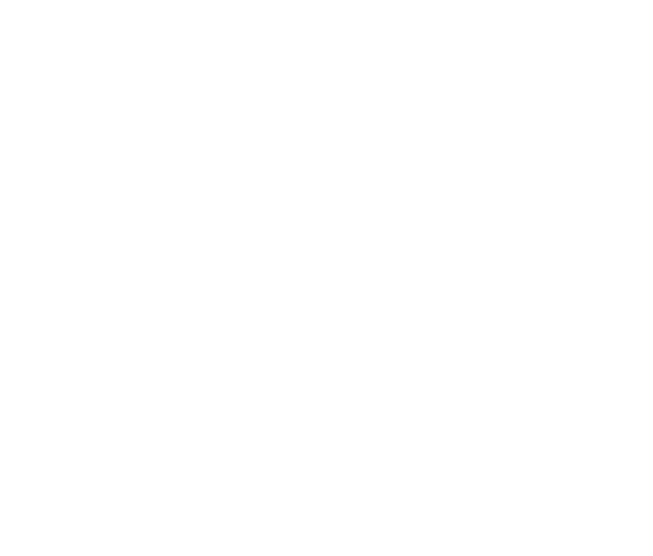
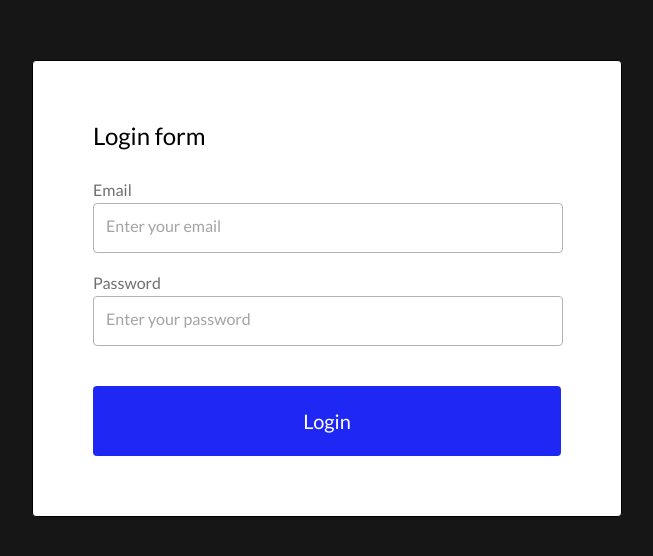
Before and after one commit to TaniaNovikova/42-2_REACT, a React (Create React App) app: page / in a window 1280 px wide. Shown: the part 112-668 px from the top of the page, without its empty margins (313-966 px from the left). Built offline with nearby package versions, Linux system fonts and the light colour scheme.

Commit message:
Homework03

```diff
--- a/src/App.jsx
+++ b/src/App.jsx
@@ -4,6 +4,7 @@
 // import Lesson04 from "./lessons/Lesson04/Lesson04";
 
 // import Homework02 from "./homeworks/Homework02/Homework02";
+import Homework03 from "./homeworks/Homework03/Homework03";
 
 // import Consult02 from "./consultations/Consult02/Consult02";
 
@@ -14,6 +15,7 @@
       {/* <Lesson03/> */}
       {/* <Lesson04/> */}
       {/* <Homework02 /> */}
+      <Homework03/>
       {/* <Consult02 /> */}
     </div>
   );
--- /dev/null
+++ b/src/components/LoginForm/LoginForm.jsx
@@ -0,0 +1,46 @@
+import Button from "../Button/Button";
+import Input from "../Input/Input";
+import "./styles.css";
+
+function LoginForm() {
+  const inputAttributes = [
+    {
+      id: "email-id",
+      name: "email",
+      type: "email",
+      placeholder: "Enter your email",
+      label: "Email",
+    },
+    {
+      id: "password-id",
+      name: "password",
+      type: "password",
+      placeholder: "Enter your password",
+      label: "Password",
+    },
+  ];
+  return (
+    <form className="login-form-wrapper">
+      <p className="login-form-title">Login form</p>
+      <div className="inputs-container">
+        <Input
+          id={inputAttributes[0].id}
+          name={inputAttributes[0].name}
+          type={inputAttributes[0].type}
+          placeholder={inputAttributes[0].placeholder}
+          label={inputAttributes[0].label}
+        />
+        <Input
+          id={inputAttributes[1].id}
+          name={inputAttributes[1].name}
+          type={inputAttributes[1].type}
+          placeholder={inputAttributes[1].placeholder}
+          label={inputAttributes[1].label}
+        />
+      </div>
+      <Button name="Login" type="submit"/>
+    </form>
+  );
+}
+
+export default LoginForm;
--- /dev/null
+++ b/src/components/LoginForm/styles.css
@@ -0,0 +1,30 @@
+@import url("https://fonts.googleapis.com/css2?family=Lato:ital,wght@0,100;0,300;0,400;0,700;0,900;1,100;1,300;1,400;1,700;1,900&display=swap");
+
+.login-form-wrapper {
+  display: flex;
+  flex-direction: column;
+  width: 590px;
+  min-height: 450px;
+  height: fit-content;
+  padding: 60px;
+  gap: 30px;
+  background: rgba(255, 255, 255, 1);
+  border: 1px solid rgba(0, 0, 0, 1);
+  border-radius: 4px;
+  font-family: Lato, Helvetica, sans-serif;
+  font-weight: 400;
+}
+
+.login-form-title {
+  color: rgba(0, 0, 0, 1);
+  font-size: 24px;
+}
+
+.inputs-container {
+  display: flex;
+  flex-direction: column;
+  gap: 20px;
+  width: 470px;
+  min-height: 176px;
+  height: fit-content;
+}
--- /dev/null
+++ b/src/homeworks/Homework03/Homework03.jsx
@@ -0,0 +1,12 @@
+import "./styles.css";
+
+import LoginForm from "../../components/LoginForm/LoginForm";
+
+function Homework03() {
+  return (
+    <div className="homework03-wrapper">
+      <LoginForm />
+    </div>
+  );
+}
+export default Homework03;
--- /dev/null
+++ b/src/homeworks/Homework03/styles.css
@@ -0,0 +1,11 @@
+
+
+.homework03-wrapper{
+    display: flex;
+    flex: 1;
+    flex-direction: column;
+    align-items: center;
+    justify-content: center;
+    width: 100%;
+    background-color: rgb(22, 22, 23);
+}
```
